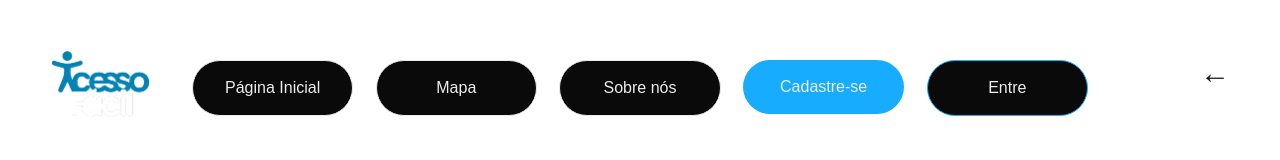
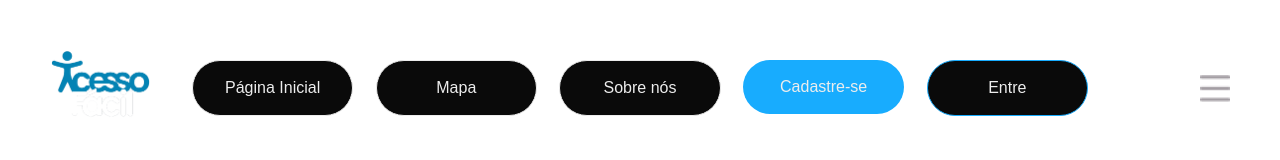
Before and after one commit to luccanunes/mc656, a Next.js app in the folder projeto-mc656/: page / in a window 1280 px wide. Shown: the top 160 px of the page. Built offline with nearby package versions, Linux system fonts and the light colour scheme.

Commit message:
altera icone

```diff
--- a/projeto-mc656/app/components/ui/image-carousel.tsx
+++ b/projeto-mc656/app/components/ui/image-carousel.tsx
@@ -23,7 +23,8 @@ const ImageSlider: React.FC<ImageSliderProps> = ({ slides }) => {
                             {
                                 width: "900px", /* Ajuste a largura conforme necessário */
                                 height: "auto", /* Mantém a proporção da imagem */
-                                margin: "0 auto"
+                                margin: "0 auto",
+                                marginBottom: "5px"
                             }
                         } />
                         <div className="slide-text" style={{
--- a/projeto-mc656/app/components/ui/menu.tsx
+++ b/projeto-mc656/app/components/ui/menu.tsx
@@ -1,17 +1,18 @@
 import Image from "next/image"
+import menu from "./menu.png"
 
 export default function Menu() {
   // ←
   return (
-    <div style={{ fontSize: '30px', marginRight: '50px', marginTop: '50px', position: 'absolute', right: 0, textAlign: 'right' }}>
+    <div style={{ fontSize: '30px', marginRight: '50px', marginTop: '75px', position: 'absolute', right: 0, textAlign: 'right' }}>
       <a href="https://example.com" /*target="_blank"*/ rel="noopener noreferrer">
-        ←
-        {/* <Image
-            src={acesso}
-            width={100}
-            height={100}
-            alt=""
-            /> */}
+
+        <Image
+          src={menu}
+          width={30}
+          height={30}
+          alt=""
+        />
       </a>
     </div>
   );
```
Also changed, not shown: projeto-mc656/app/components/ui/menu.png (added).
